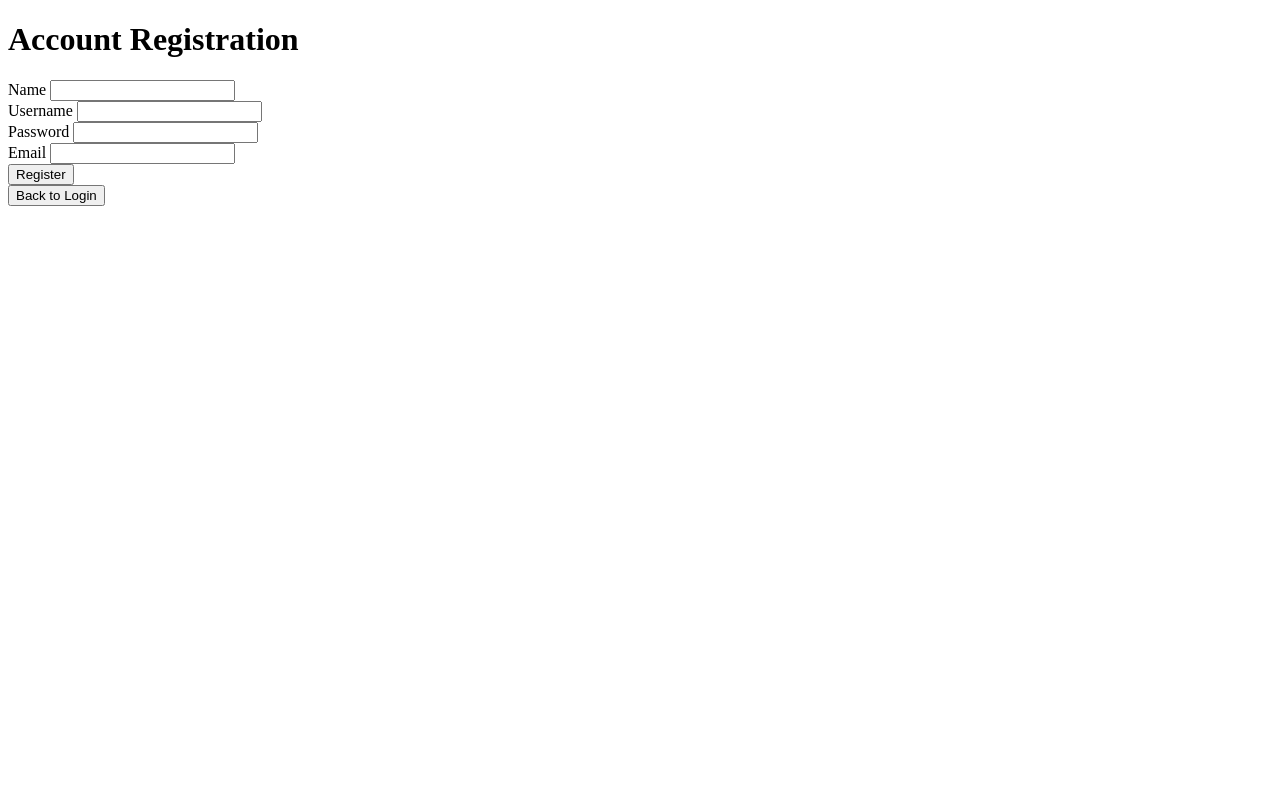
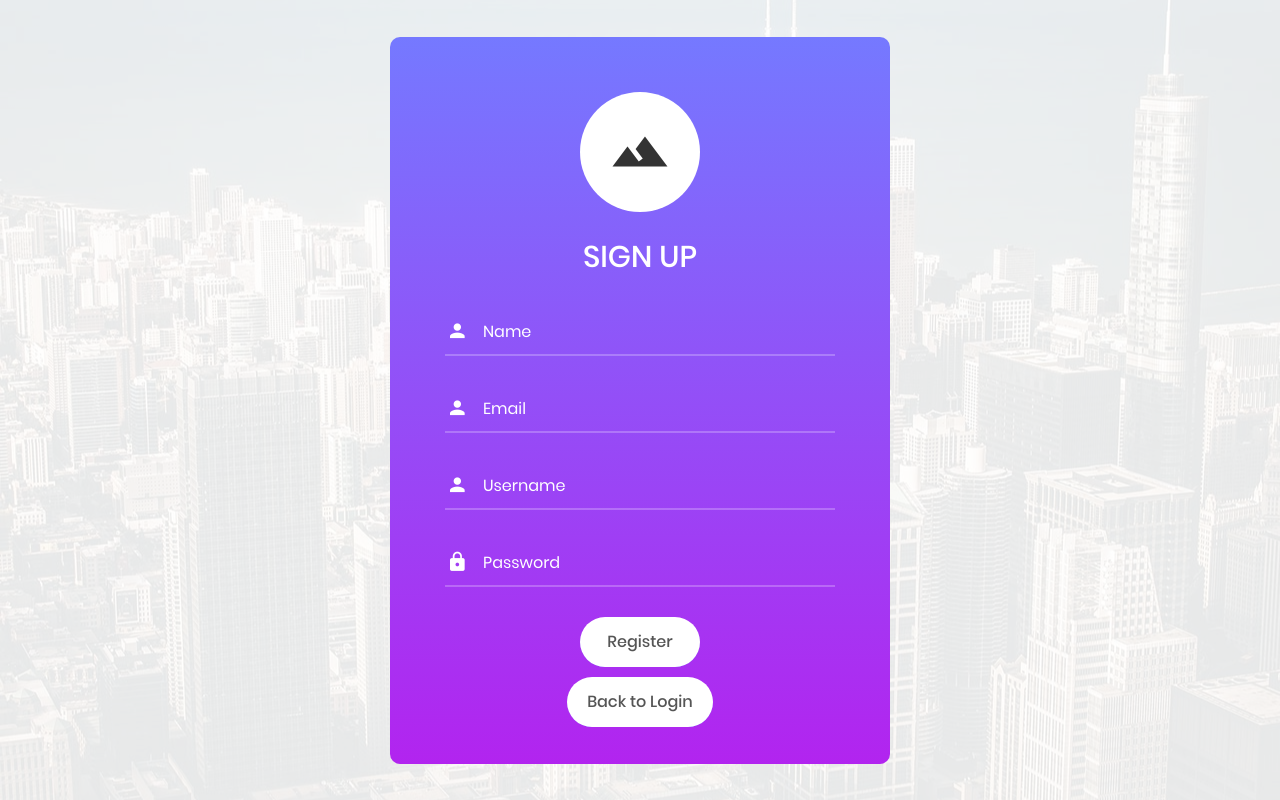
Before and after one commit to asad-hasan-22/finance-application, a Flask app: page /signup in a window 1280 px wide. Run offline with Flask 2, Linux system fonts and the light colour scheme; parts of the project's set-up code (start-up, migrations or seed data) failed here and were passed over; some libraries are stand-ins or nearby versions.

Commit message:
Edited Sign Up page

```diff
--- a/templates/signup.html
+++ b/templates/signup.html
@@ -1,13 +1,33 @@
 <!DOCTYPE html>
 <html lang="en">
 <head>
-    <meta charset="UTF-8">
-    <meta name="viewport" content="width=device-width, initial-scale=1.0">
-    <title>Document</title>
+    <title>Sign Up</title>
+	<meta charset="UTF-8">
+	<meta name="viewport" content="width=device-width, initial-scale=1">
+<!--===============================================================================================-->
+	<link rel="icon" type="image/png" href="/static/images/icons/favicon.ico"/>
+<!--===============================================================================================-->
+	<link rel="stylesheet" type="text/css" href="/static/vendor/bootstrap/css/bootstrap.min.css">
+<!--===============================================================================================-->
+	<link rel="stylesheet" type="text/css" href="/static/fonts/font-awesome-4.7.0/css/font-awesome.min.css">
+<!--===============================================================================================-->
+	<link rel="stylesheet" type="text/css" href="/static/fonts/iconic/css/material-design-iconic-font.min.css">
+<!--===============================================================================================-->
+	<link rel="stylesheet" type="text/css" href="/static/vendor/animate/animate.css">
+<!--===============================================================================================-->
+	<link rel="stylesheet" type="text/css" href="/static/vendor/css-hamburgers/hamburgers.min.css">
+<!--===============================================================================================-->
+	<link rel="stylesheet" type="text/css" href="/static/vendor/animsition/css/animsition.min.css">
+<!--===============================================================================================-->
+	<link rel="stylesheet" type="text/css" href="/static/vendor/select2/select2.min.css">
+<!--===============================================================================================-->
+	<link rel="stylesheet" type="text/css" href="/static/vendor/daterangepicker/daterangepicker.css">
+<!--===============================================================================================-->
+	<link rel="stylesheet" type="text/css" href="/static/css/util.css">
+	<link rel="stylesheet" type="text/css" href="/static/css/main.css">
 </head>
 <body>
-    <h1> Account Registration </h1>
-
+    <!-- <h1> Account Registration </h1>
     <form method="POST" action="/signup">
         Name <input type="text" name="name" required/>
         <br>
@@ -17,10 +37,76 @@
         <br>
         Email <input type="text" name="email" required/>
         <br>
-        <input type="submit" value="Register" onclick=formProcess() />
+        <input type="submit" value="Register"/>
     </form>
 
     <button onclick="window.location = 'http://localhost:5000'" type="submit"> Back to Login </button>
+     -->
+     <div class="limiter">
+		<div class="container-login100" style="background-image: url('images/bg-01.jpg');">
+			<div class="wrap-login100">
+				<form class="login100-form validate-form" method="POST" action="/signup">
+					<span class="login100-form-logo">
+						<i class="zmdi zmdi-landscape"></i>
+					</span>
 
+					<span class="login100-form-title p-b-34 p-t-27">
+						Sign Up
+                    </span>
+
+                    <div class="wrap-input100 validate-input" data-validate = "Enter username">
+						<input class="input100" type="text" name="name" placeholder="Name">
+						<span class="focus-input100" data-placeholder="&#xf207;"></span>
+                    </div>
+
+                    <div class="wrap-input100 validate-input" data-validate = "Enter Email">
+						<input class="input100" type="text" name="email" placeholder="Email">
+						<span class="focus-input100" data-placeholder="&#xf207;"></span>
+					</div>
+
+					<div class="wrap-input100 validate-input" data-validate = "Enter username">
+						<input class="input100" type="text" name="username" placeholder="Username">
+						<span class="focus-input100" data-placeholder="&#xf207;"></span>
+					</div>
+
+					<div class="wrap-input100 validate-input" data-validate="Enter password">
+						<input class="input100" type="password" name="password" placeholder="Password">
+						<span class="focus-input100" data-placeholder="&#xf191;"></span>
+					</div>
+
+					<div class="container-login100-form-btn">
+						<button class="login100-form-btn" type="submit">
+							Register
+						</button>
+					</div>
+
+                </form>
+                <div class="container-login100-form-btn" style="margin-top: 10px;">
+					<button class="login100-form-btn" onclick="window.location = 'http://localhost:5000'" >
+						Back to Login
+					</button>
+				</div>
+			</div>
+		</div>
+	</div>
+
+	<div id="dropDownSelect1"></div>
+
+<!--===============================================================================================-->
+	<script src="/static/vendor/jquery/jquery-3.2.1.min.js"></script>
+<!--===============================================================================================-->
+	<script src="/static/vendor/animsition/js/animsition.min.js"></script>
+<!--===============================================================================================-->
+	<script src="/static/vendor/bootstrap/js/popper.js"></script>
+	<script src="/static/vendor/bootstrap/js/bootstrap.min.js"></script>
+<!--===============================================================================================-->
+	<script src="/static/vendor/select2/select2.min.js"></script>
+<!--===============================================================================================-->
+	<script src="/static/vendor/daterangepicker/moment.min.js"></script>
+	<script src="/static/vendor/daterangepicker/daterangepicker.js"></script>
+<!--===============================================================================================-->
+	<script src="/static/vendor/countdowntime/countdowntime.js"></script>
+<!--===============================================================================================-->
+	<script src="/static/js/main.js"></script>
 </body>
 </html>
```
Also changed, not shown: templates/index.html (+8 -8 lines).
